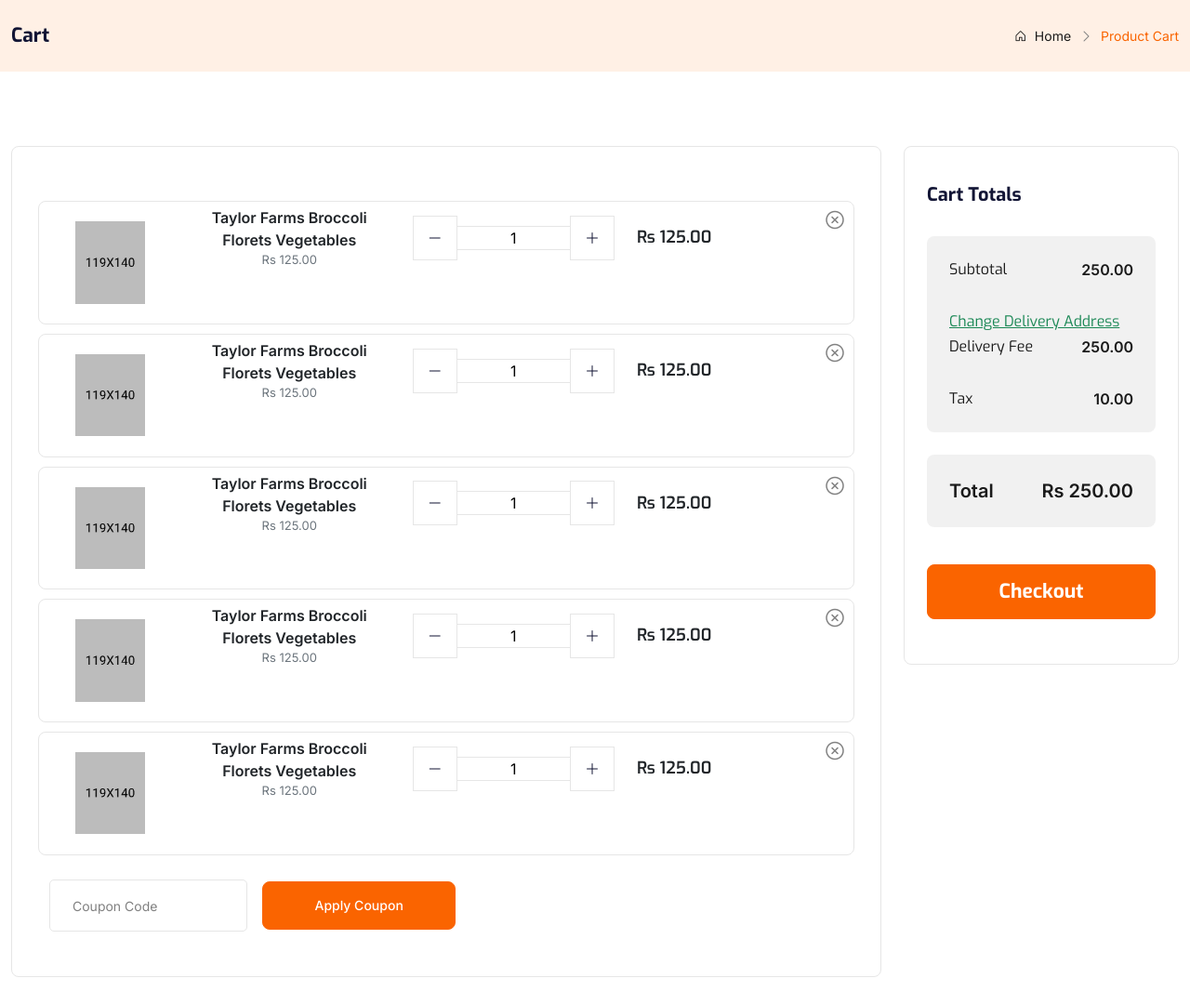
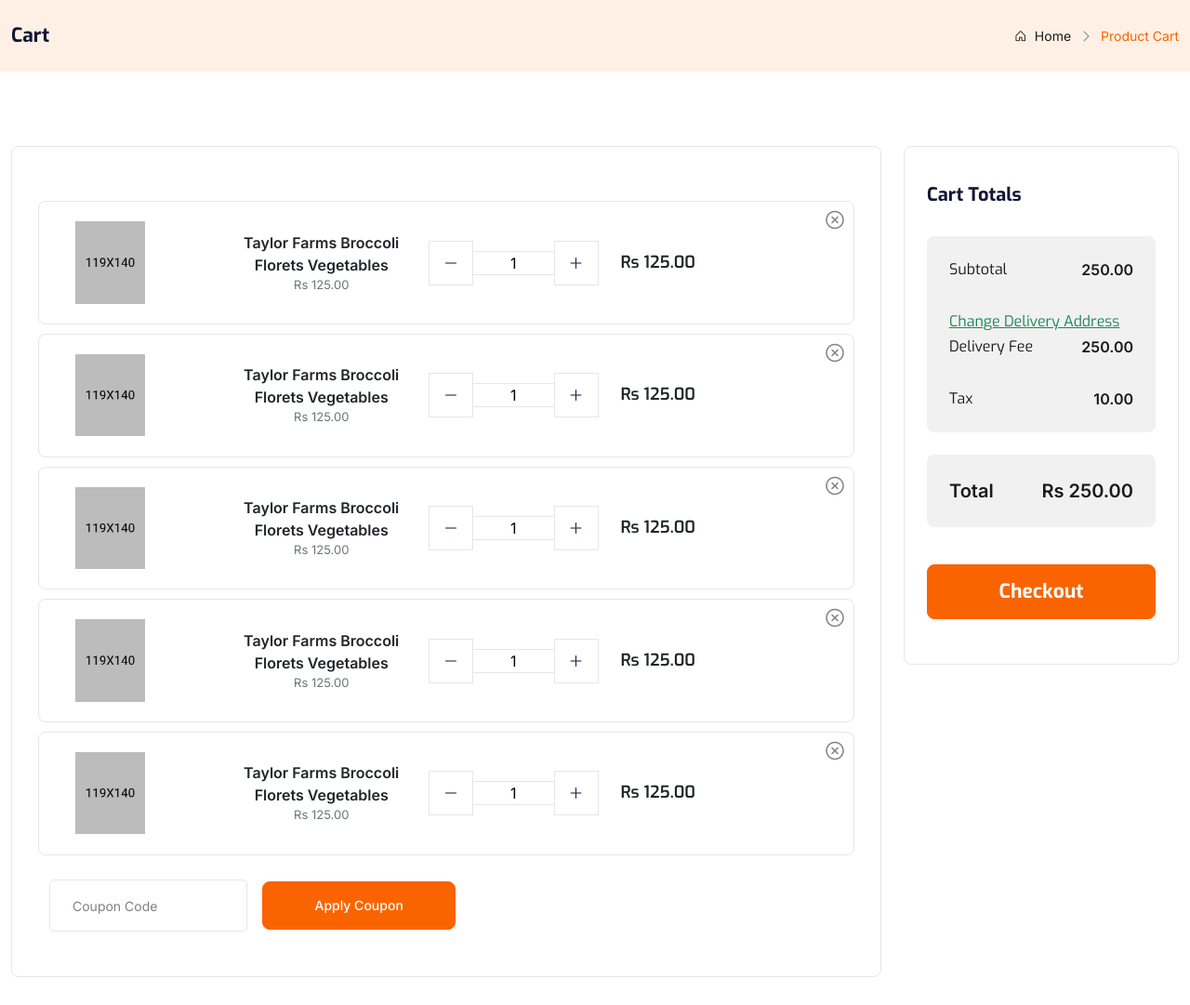
Before and after one commit to cody-zea-software-solutions/victor_e, a PHP site: page /cart.php in a window 1280 px wide. Shown: the part 102-1183 px from the top of the page at 93% size. Run offline with PHP 8.4, Linux system fonts and the light colour scheme.

Commit message:
cart
cart

```diff
--- a/cart.php
+++ b/cart.php
@@ -90,7 +90,7 @@
                                         <img src="assets/images/thumbs/product-two-img1.png" alt="">
                                     </a>
                                 </div>
-                                <div class="col-12 col-md-10">
+                                <div class="col-12 col-md-10 d-flex align-items-center justify-content-center">
                                     <div class="row">
                                         <div class="col-12 col-md-4 d-flex flex-column text-center ">
                                             <a class="title text-dark fw-semibold text-line-2" tabindex="0">Taylor Farms Broccoli Florets Vegetables</a>
```
